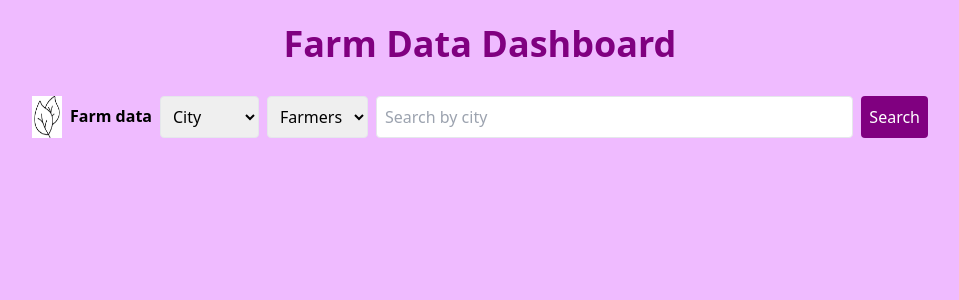
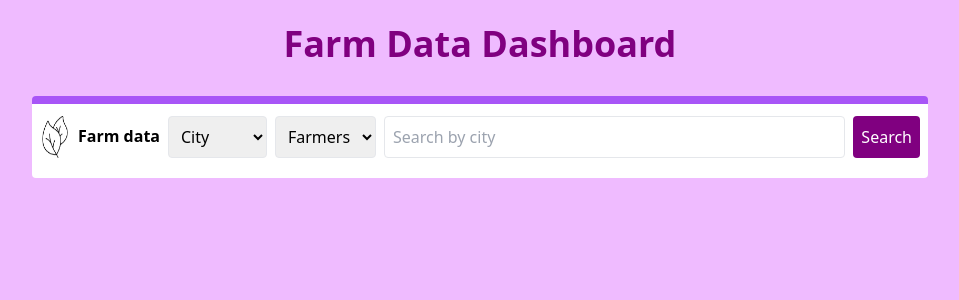
Before and after one commit to LivingHopeDev/data-bank, a React (Vite) app: page / in a window 1280 px wide. Shown: the top 300 px of the page, without its empty margins (160-1119 px from the left). Built offline with nearby package versions, Linux system fonts and the light colour scheme.

Commit message:
improved design of navbar

```diff
--- a/src/App.tsx
+++ b/src/App.tsx
@@ -40,11 +40,11 @@ const App = () => {
   };
 
   return (
-    <div className="min-h-screen bg-[#efbbff] p-6">
+    <div className="min-h-screen bg-[#efbbff] p-6 overflow-auto">
       <header className="text-center mb-8">
         <h1 className="text-4xl font-bold text-[#800080]">Farm Data Dashboard</h1>
       </header>
-      <div className="max-w-4xl mx-auto">
+      <div className="max-w-4xl mx-auto bg-white px-2 py-1 pt-3 border-t-8 border-purple-500 rounded">
         <div className="mb-4">
           <div className="flex gap-2">
           <img src="src\images\images.png" width={30} height={20} alt="" />
```
